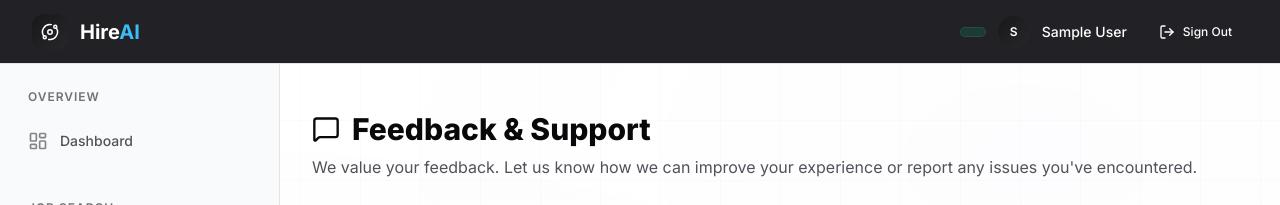
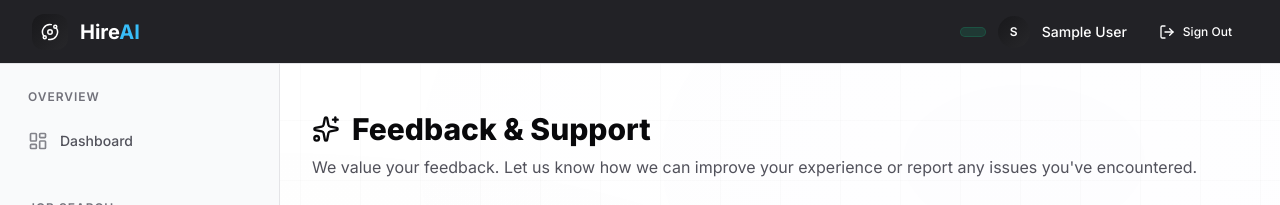
Before and after one commit to ritvikjain547-dotcom/ai-hiring-assistance, a Next.js app: page /dashboard/applicant/feedback in a window 1280 px wide. Shown: the top 205 px of the page. Built offline with nearby package versions, Linux system fonts and the light colour scheme; no server answers; sample sign-in values are in the browser's storage.

Commit message:
style(feedback): replace chat icon with sparkles icon in page titles

```diff
--- a/src/app/dashboard/applicant/feedback/page.tsx
+++ b/src/app/dashboard/applicant/feedback/page.tsx
@@ -3,7 +3,7 @@
 import { useState } from "react";
 import { submitPlatformFeedback } from "@/actions/feedback";
 import {
-  MessageSquare,
+  Sparkles,
   Frown,
   Meh,
   Smile,
@@ -98,7 +98,7 @@ export default function FeedbackPage() {
 
       <div className="page-header" style={{ marginBottom: 'var(--space-8)' }}>
         <h1 className="page-title" style={{ display: 'flex', alignItems: 'center', gap: 'var(--space-3)' }}>
-          <MessageSquare className="text-primary" size={28} />
+          <Sparkles className="text-primary" size={28} />
           Feedback & Support
         </h1>
         <p className="page-subtitle" style={{ marginTop: 'var(--space-2)' }}>
--- a/src/app/dashboard/recruiter/feedback/page.tsx
+++ b/src/app/dashboard/recruiter/feedback/page.tsx
@@ -3,7 +3,7 @@
 import { useState } from "react";
 import { submitPlatformFeedback } from "@/actions/feedback";
 import {
-  MessageSquare,
+  Sparkles,
   Frown,
   Meh,
   Smile,
@@ -126,7 +126,7 @@ export default function FeedbackPage() {
 
       <div className="page-header" style={{ marginBottom: 'var(--space-8)' }}>
         <h1 className="page-title" style={{ display: 'flex', alignItems: 'center', gap: 'var(--space-3)' }}>
-          <MessageSquare className="text-primary" size={28} />
+          <Sparkles className="text-primary" size={28} />
           Platform Feedback
         </h1>
         <p className="page-subtitle" style={{ marginTop: 'var(--space-2)' }}>
```
